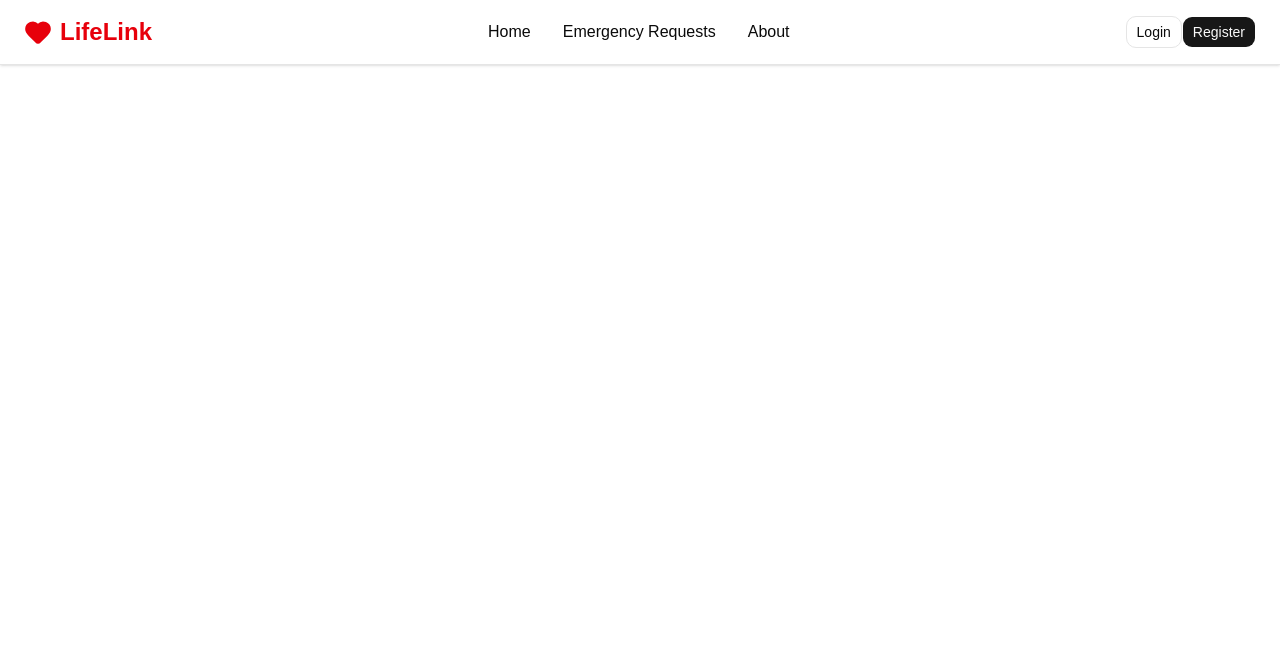
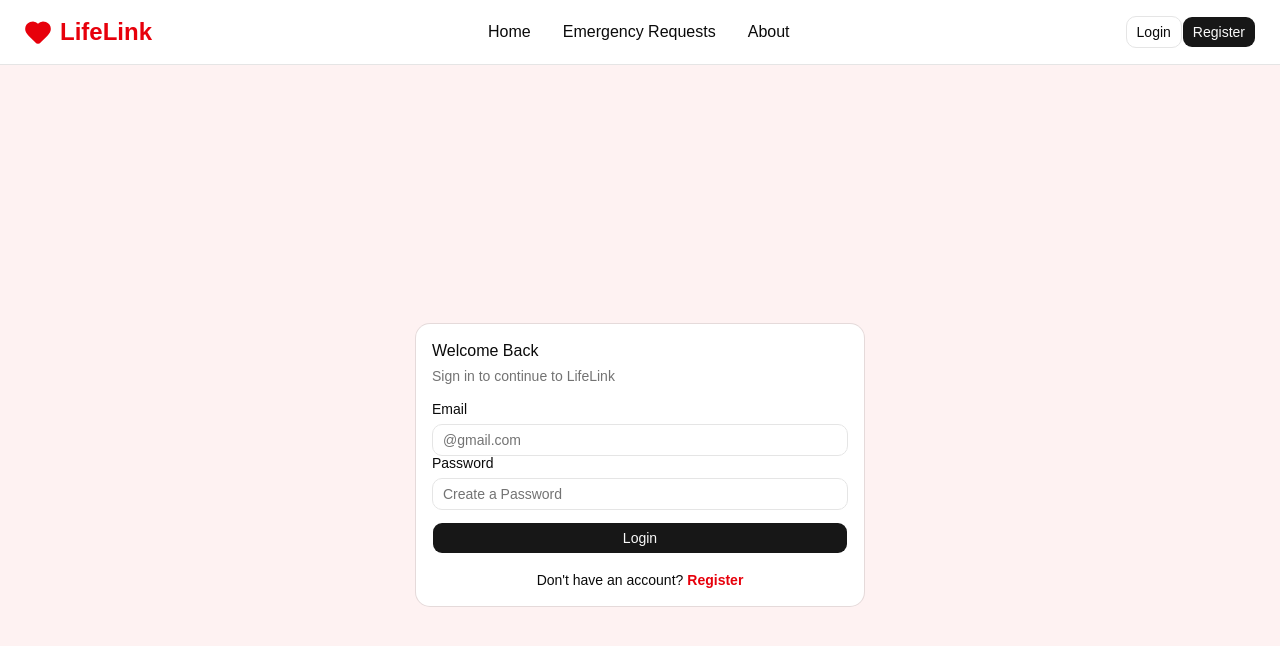
Before and after one commit to Juan-ita/LifeLink, a React (Vite) app: page /login in a window 1280 px wide. Shown: the top 646 px of the page. Built offline with nearby package versions, Linux system fonts and the light colour scheme.

Commit message:
feat: add code in login file and import in app.jsx

```diff
--- a/src/App.jsx
+++ b/src/App.jsx
@@ -3,6 +3,7 @@ import Navbar from './components/Navbar'
 import { Routes, Route } from 'react-router-dom'
 import Home from './pages/Home'
 import Register from './pages/Register'
+import Login from './pages/Login'
 
 function App() {
   return (
@@ -11,6 +12,7 @@ function App() {
         <Routes>
           <Route path='/' element={<Home/>}/>
           <Route path='/register' element={<Register/>}/>
+          <Route path='/login' element={<Login/>}/>
         </Routes>
 
     </>
--- a/src/pages/Login.jsx
+++ b/src/pages/Login.jsx
@@ -18,9 +18,65 @@ function Login() {
         }
     }
   return (
-    <div>
+    <main className="flex min-h-screen items-center justify-center bg-red-50 p-6">
 
-    </div>
+      <Card className='w-full max-w-md'>
+        <CardHeader>
+            <CardTitle>
+                Welcome Back
+            </CardTitle>
+
+            <CardDescription>
+                Sign in to continue to LifeLink
+            </CardDescription>
+         </CardHeader>
+
+            <CardContent>
+                {error && (
+                    <p className="mb-4 rounded-md bg-red-100 p-3 text-sm text-red-600">
+                        {error}
+                    </p>
+                )}
+
+                     {/* Email */}
+             <div>
+                  <Label htmlFor="email"> Email</Label>
+                  <Input
+                   className="mt-2"
+                   id="email"
+                   type="email"
+                   placeholder="@gmail.com"
+                   value={email}
+                   onChange={(event) => setEmail(event.target.value)}/>
+             </div>
+
+          {/* Password */}
+            <div>
+             <Label htmlFor="password"> Password</Label>
+             <Input
+             className="mt-2"
+              id="password"
+              type="password"
+              placeholder="Create a Password"
+              value={password}
+              onChange={(event) => setPassword(event.target.value)}/>
+          </div>
+
+             <Button type="submit" className="w-full mt-3">
+                Login
+             </Button>
+
+             <div className="mt-4 text-center">
+                <p>Don't have an account?
+                    <Link to="/register" className="ml-1 font-semibold text-red-600 hover:underline">
+                    Register
+                    </Link>
+                </p>
+             </div>
+            </CardContent>
+
+      </Card>
+    </main>
   )
 }
 
```
